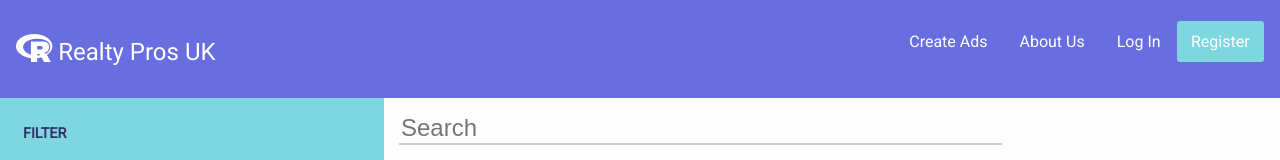
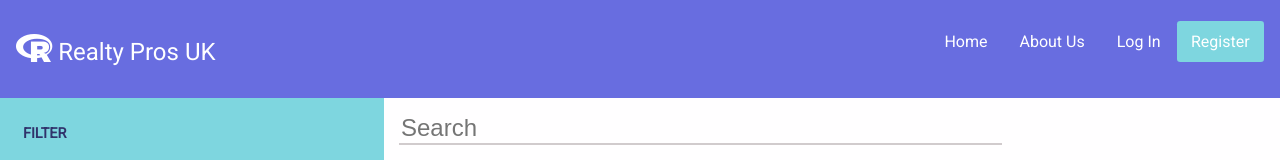
Before and after one commit to B-Rich23/real-estate, a React (Create React App) app: page / in a window 1280 px wide. Shown: the top 160 px of the page. Built offline with nearby package versions, Linux system fonts and the light colour scheme.

Commit message:
added react-router-dom to dependencies

```diff
--- a/package.json
+++ b/package.json
@@ -3,10 +3,11 @@
   "version": "0.1.0",
   "private": true,
   "dependencies": {
+    "node-sass-chokidar": "^1.3.3",
     "npm-run-all": "4.1.3",
-    "node-sass-chokidar": "^1.3.3",
     "react": "^16.4.1",
     "react-dom": "^16.4.1",
+    "react-router-dom": "^4.3.1",
     "react-scripts": "1.1.4"
   },
   "scripts": {
--- a/src/App.js
+++ b/src/App.js
@@ -1,4 +1,7 @@
 import React, { Component } from 'react';
+// import {
+//   BrowserRouter as Router, Route, Switch, Link,
+// } from 'react-router-dom';
 import './App.css';
 import Header from "./components/Header";
 import Filter from "./components/Filter";
--- a/src/components/Header.js
+++ b/src/components/Header.js
@@ -8,7 +8,7 @@ class Header extends Component {
             <header>
                 <div className="logo"><i className="fab fa-r-project"></i> Realty Pros UK</div>
                 <nav>
-                    <a href="#">Create Ads</a>
+                    <a href="#">Home</a>
                     <a href="#">About Us</a>
                     <a href="#">Log In</a>
                     <a href="#"className="register-btn">Register</a>
```
Also changed, not shown: 1 other file (tests, documents, lock files or other folders).
